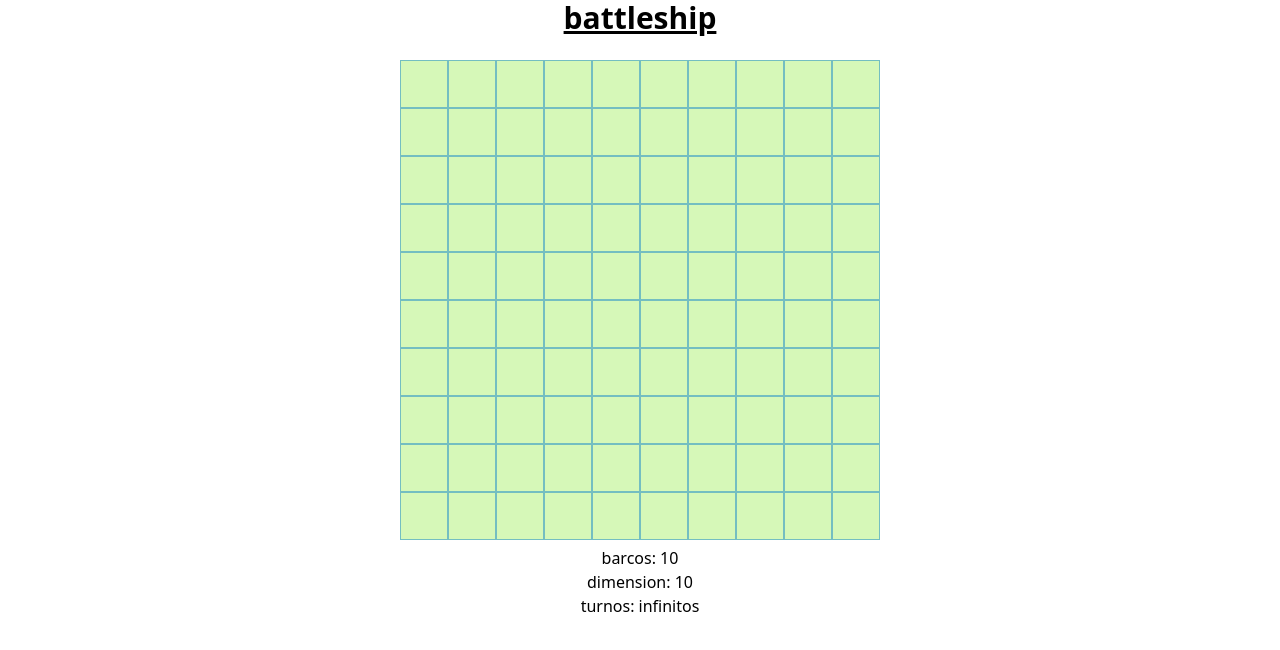
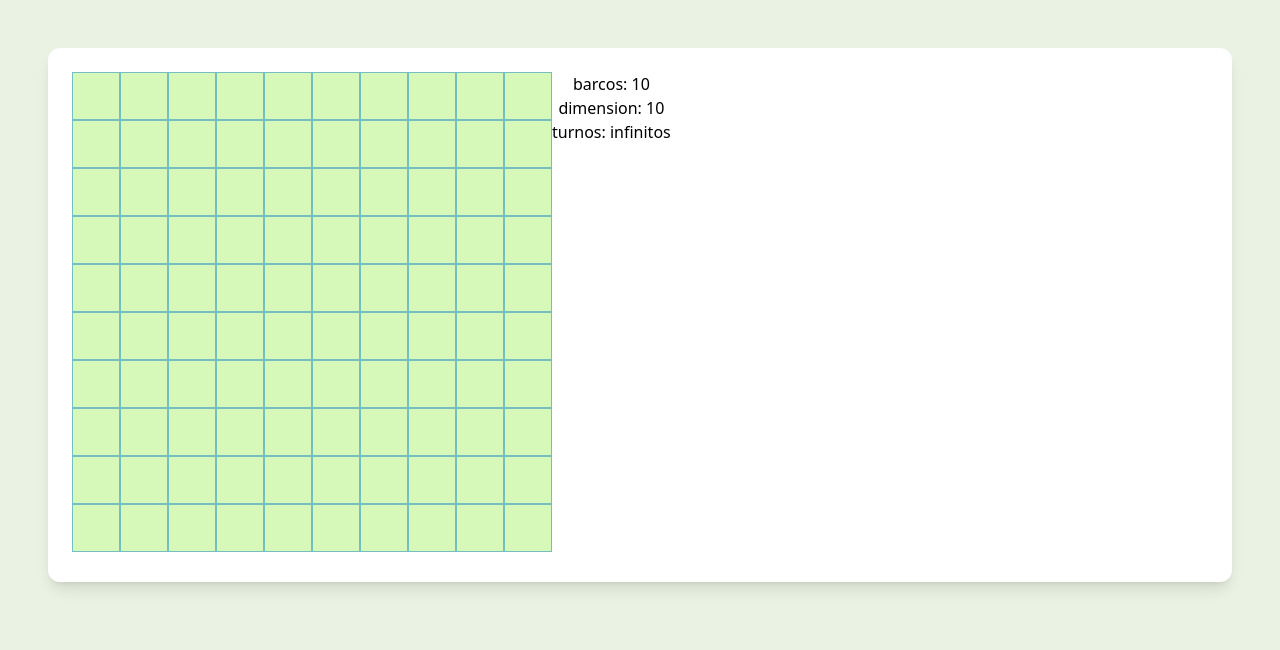
Before and after one commit to storresoliv/angular-battleship, an Angular app in the folder battleship/: page /game in a window 1280 px wide. Shown: the top 650 px of the page. Built offline with nearby package versions, Linux system fonts and the light colour scheme.

Commit message:
chore: insert tailwindcss class

```diff
--- a/battleship/src/app/app.component.html
+++ b/battleship/src/app/app.component.html
@@ -1,7 +1,3 @@
-<main class="container mx-auto">
-  <h1 class="text-3xl font-bold underline text-center">
-    {{title}}
-  </h1>
-
+<main class="main">
   <router-outlet></router-outlet>
 </main>
--- a/battleship/src/app/app.component.scss
+++ b/battleship/src/app/app.component.scss
@@ -0,0 +1,8 @@
+@import "./../assets/css/variables.scss";
+
+:host {
+  .main {
+    background-color: $color-8;
+    height: 100vh;
+  }
+}
--- a/battleship/src/app/battleship/components/battleship.component.html
+++ b/battleship/src/app/battleship/components/battleship.component.html
@@ -1 +1,5 @@
-<bts-gameboard></bts-gameboard>
+<div class="p-12">
+    <section class="container mx-auto bg-white rounded-xl shadow-lg items-center p-6">
+        <bts-gameboard></bts-gameboard>
+    </section>
+</div>
--- a/battleship/src/app/battleship/gameboard/components/gameboard.component.html
+++ b/battleship/src/app/battleship/gameboard/components/gameboard.component.html
@@ -1,3 +1,5 @@
+<div class="flex">
+
   <section *ngIf="gameboard" class="gameboard">
     <ul *ngFor="let row of getBoard(); index as x" class="gameboard__row">
       <li
@@ -7,8 +9,10 @@
       ></li>
     </ul>
   </section>
+
   <section *ngIf="gameboard" class="text-center">
     <p>barcos: {{ gameboard.ships.length }}</p>
     <p>dimension: {{ gameboard.dimension }}</p>
     <p>turnos: {{ shots > 0 ? shots : "infinitos" }}</p>
   </section>
+</div>
--- a/battleship/src/app/battleship/gameboard/components/gameboard.component.scss
+++ b/battleship/src/app/battleship/gameboard/components/gameboard.component.scss
@@ -3,7 +3,6 @@
 :host {
   .gameboard {
     text-align: center;
-    margin-top: 24px;
 
     &__row {
       display: inline-block;
--- a/battleship/src/assets/css/variables.scss
+++ b/battleship/src/assets/css/variables.scss
@@ -7,3 +7,4 @@ $color-4: #F67280;
 $color-5: #516091;
 $color-6: #A9ECA2;
 $color-7: #6B7B8E;
+$color-8: #EAF2E3;
```
Lines whose indentation alone changed are shown as unchanged.
